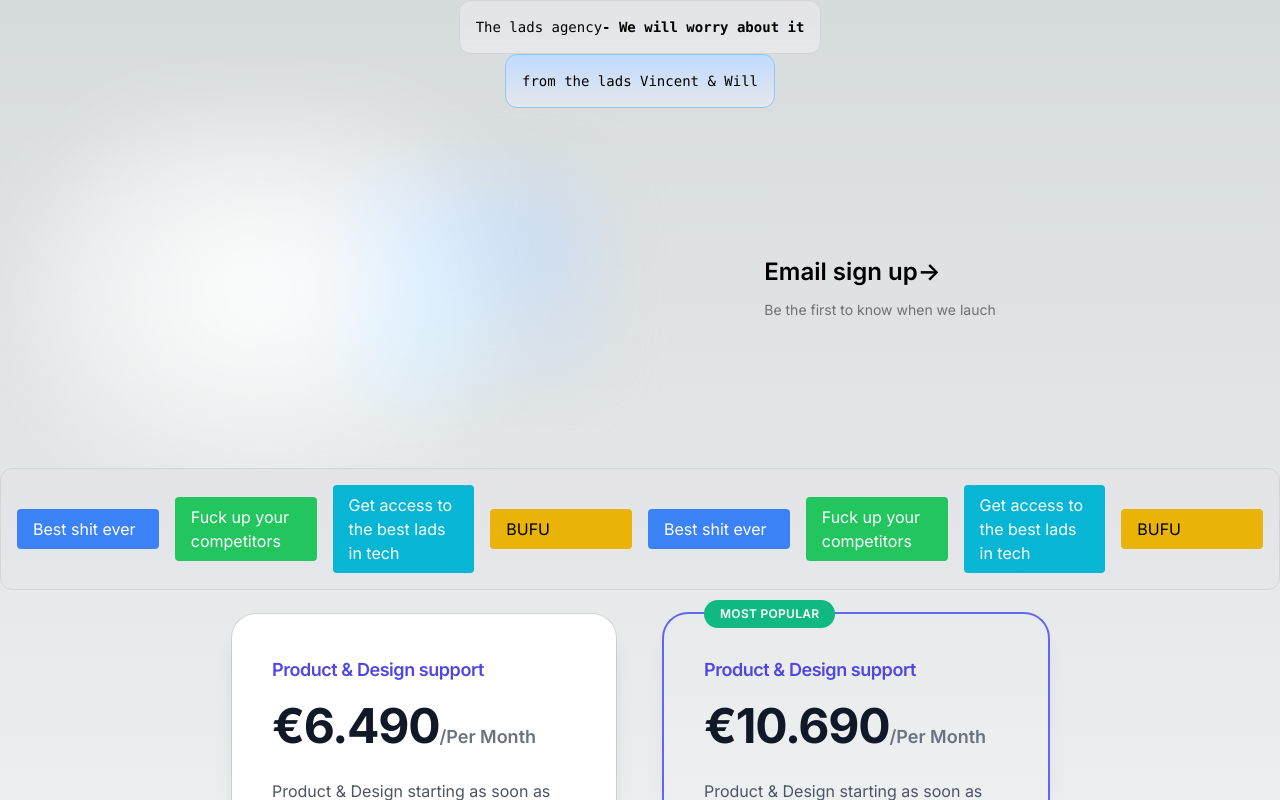
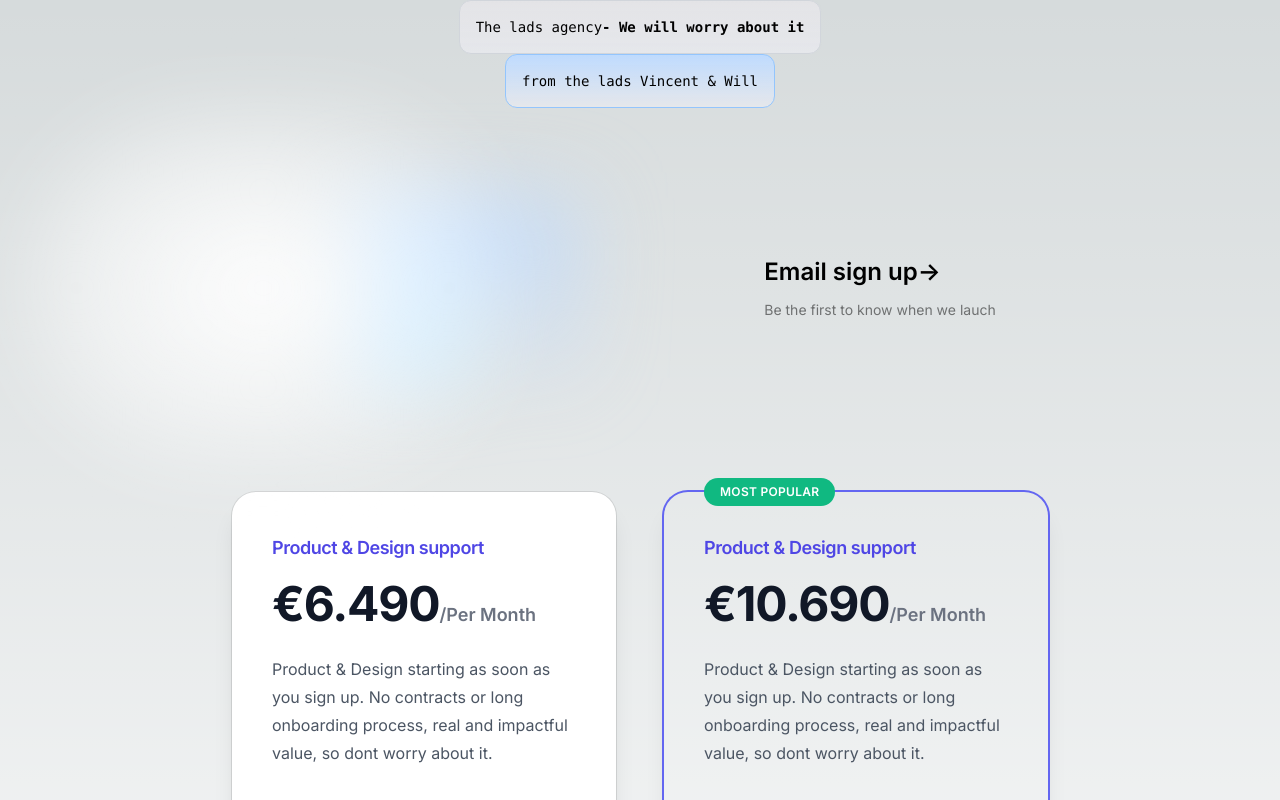
Before and after one commit to vincentmilliken/youworrytoomuch, a Next.js app: page / in a window 1280 px wide. Shown: the top 800 px of the page. Built offline with nearby package versions, Linux system fonts and the light colour scheme.

Commit message:
fixing fun stuff

```diff
--- a/app/page.tsx
+++ b/app/page.tsx
@@ -45,7 +45,7 @@ export default function Home() {
 
 
 
-<div className="overflow-hidden p-4 border-gray-300 bg-gradient-to-b from-zinc-200  backdrop-blur-2xl dark:border-neutral-800 dark:bg-zinc-800/30 dark:from-inherit lg:static lg:w-auto  lg:rounded-xl lg:border lg:bg-gray-200 lg:p-4 lg:dark:bg-zinc-800/30">
+{/* <div className="overflow-hidden p-4 border-gray-300 bg-gradient-to-b from-zinc-200  backdrop-blur-2xl dark:border-neutral-800 dark:bg-zinc-800/30 dark:from-inherit lg:static lg:w-auto  lg:rounded-xl lg:border lg:bg-gray-200 lg:p-4 lg:dark:bg-zinc-800/30">
   <div className="marquee-content flex gap-4 items-center animate-marquee">
     <div className="px-4 py-2 bg-blue-500 text-white rounded w-full">Best shit ever</div>
     <div className="px-4 py-2 bg-green-500 text-white rounded w-full">Fuck up your competitors</div>
@@ -57,7 +57,7 @@ export default function Home() {
     <div className="px-4 py-2 bg-yellow-500 text-black rounded w-full">BUFU</div>
 
   </div>
-</div>
+</div> */}
 
 <div className="grid gap-6 mt-6 md:gap-12 md:grid-cols-2 mx-auto ">
 
```
